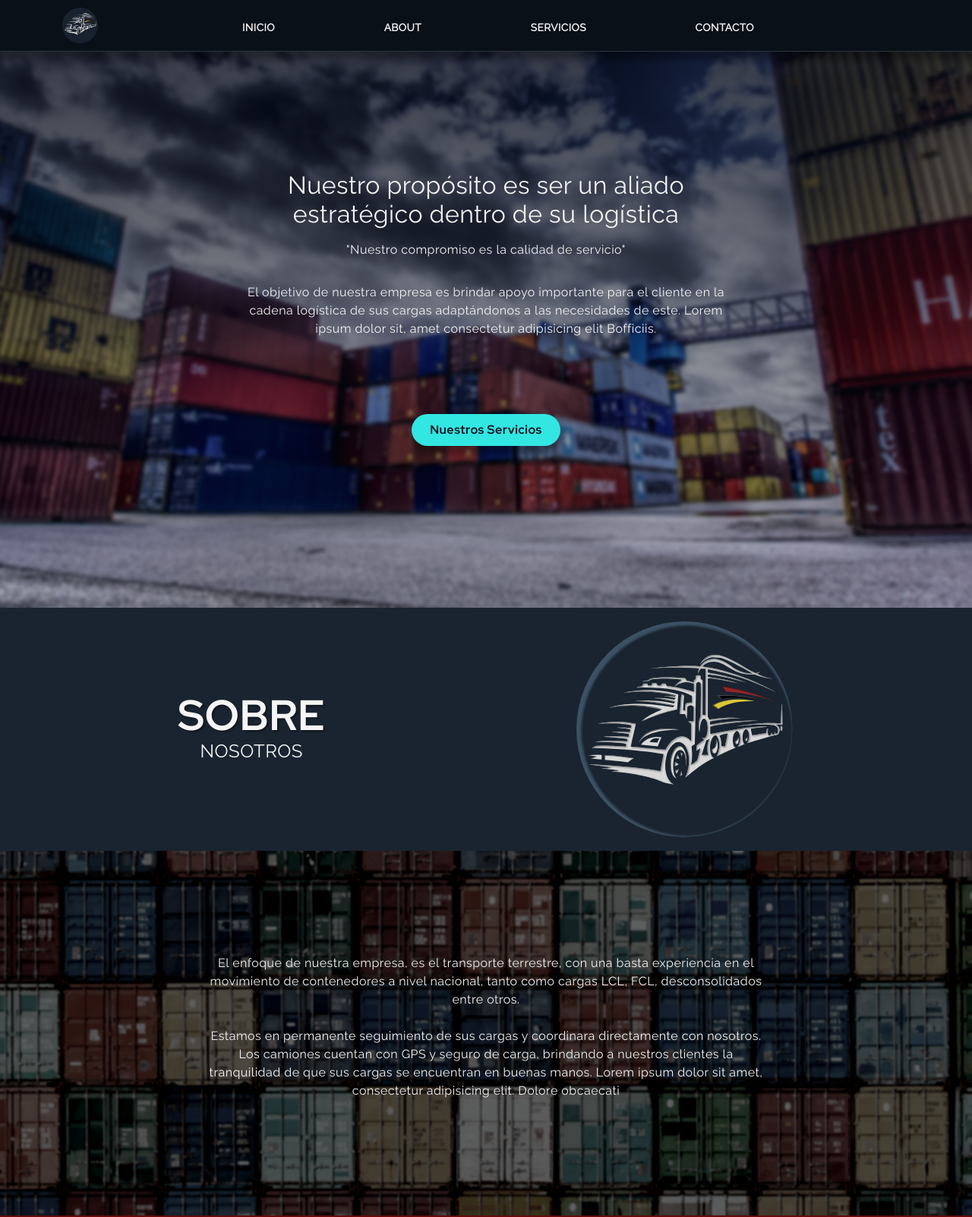
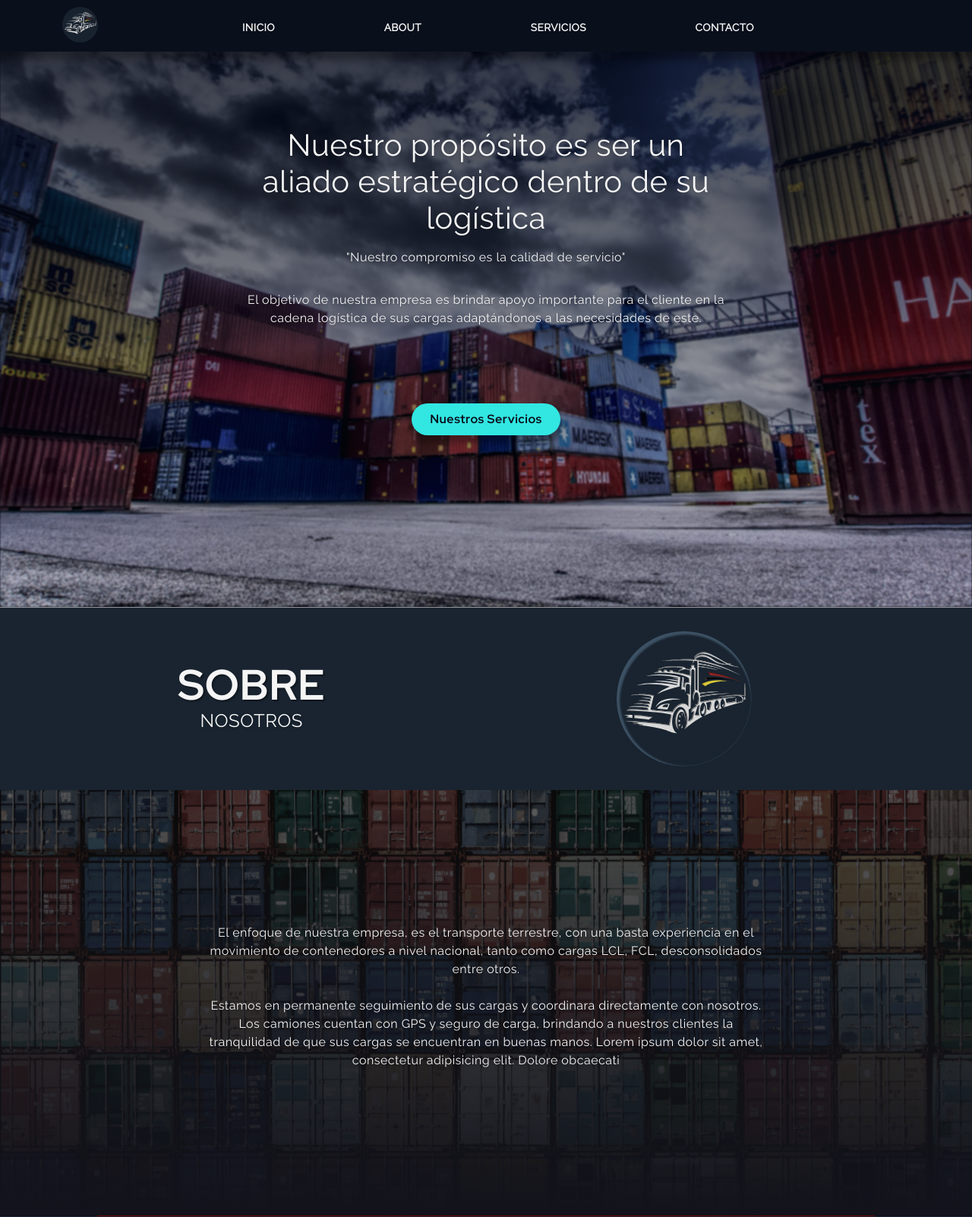
Before and after one commit to sazsner/hg-transportes, a plain HTML site: page index.html in a window 1280 px wide. Shown: the top 1602 px of the page at 76% size. Drawn offline with nearby package versions, Linux system fonts and the light colour scheme.

Commit message:
confi about,tamaño letra, limpieza, reemplazo nav scroll x sticky

```diff
--- a/assets/css/main.css
+++ b/assets/css/main.css
@@ -58,21 +58,34 @@
 *::before,
 *::after {
   box-sizing: border-box;
+}
+
+html {
+  font-size: 16px;
+  overflow-x: hidden;
+  box-sizing: border-box;
   margin: 0;
   padding: 0;
 }
 
-html {
-  font-size: 16px;
-}
-
 body {
+  position: relative;
+  height: 100%;
   font-family: "RedHatDisplay-Regular", Helvetica, Arial, sans-serif;
   line-height: 1.5;
   letter-spacing: 0.03em;
   font-weight: 400;
+  text-shadow:
+  0 1px 2px rgba(0, 0, 0, 0.15),
+  0 2px 6px rgba(0, 0, 0, 0.10);
   color: var(--lightest-slate);
+  background-color: var(--blue-dark);
 }
+/* nav shadow off */
+nav li a {
+  text-shadow: none;
+}
+
 /* -------- */
 
 /* MyClases */
@@ -124,14 +137,12 @@ body {
 }
 
 .button:hover {
-/*   background-color: var(--blue-dark);
-  color: var(--lightest-slate); */
   transform: scale(1.05);
   transition: transform 0.3s ease, background-color 0.3s ease, color 0.3s ease;
 }
 
 /* button top */
-.button--top { /* metodo para heredar a traves de html */
+.button--top { /* metodo para heredar propiedades del boton base a traves de html */
   position: fixed;
   bottom: 20px;
   right: 10px;
@@ -163,8 +174,16 @@ body {
 
 /* --------- */
 
-.p-tb {
-  padding: 150px 0;
+.ptb-h {
+  padding: 200px 0;
+}
+
+.ptb-about-top {
+  padding: 90px 0;
+}
+
+.ptb-about-bottom {
+  padding: 160px 0;
 }
 
 .subtitle-oil {
@@ -224,7 +243,7 @@ body {
 }
 
 .slate-bb {
-  border-bottom: 1px solid rgba(255, 255, 255, 0.15);
+  border-bottom: 1px solid #f5f5f596;
 }
 
 /* ---------- */
@@ -295,12 +314,13 @@ body {
 
 /* Navbar */
 .nav-pc {
-  position: relative; /* debe tener position para el z-index */
+  position: fixed; /* debe tener position para el z-index / relative para animar*/
+  width: 100%;
   height: 68px;
-  background-color: var(--dark);
+  background-color: var(--blue-dark);
   z-index: 2;
 
-  transition: transform 0.4s ease, background-color 0.3s ease;
+  /* transition: transform 0.4s ease, background-color 0.3s ease; */
 }
 
 .nav-pc .nav-links li {
@@ -319,8 +339,8 @@ body {
   text-decoration: none;
 }
 
-/* Navbar sticky desde ABOUT */
-.show-nav {
+/* Navbar sticky desde ABOUT para js */
+/* .show-nav {
   position: fixed;
   top: 0;
   width: 100%;
@@ -328,20 +348,21 @@ body {
 
   transform: translateY(0);
   animation: slideDown 0.4s ease;
-}
+} */
 
-.nav-exit {
+/* .nav-exit {
   transform: translateY(-100%);
-}
+} */
+
 /* nav in animation */
-@keyframes slideDown {
+/* @keyframes slideDown {
   from {
     transform: translateY(-100%);
   }
   to {
     transform: translateY(0);
   }
-}
+} */
 
 /* Hamburguer mobile */
 .ham {
@@ -392,11 +413,6 @@ body.menu-open {
 
 @media (max-width: 768px) {
 
-  .main {
-    margin-top: -60px;
-    z-index: -1;
-  }
-
   .nav-pc {
     height: 60px;
   }
@@ -435,7 +451,6 @@ body.menu-open {
 
     transform: translateX(-100%);
     opacity: 0;
-
     transition: transform 0.3s ease, opacity 0.3s ease;
   }
 
@@ -444,7 +459,7 @@ body.menu-open {
   }
 }
 
-@keyframes showMenu {
+/* @keyframes showMenu {
   from {
     opacity: 0;
   }
@@ -452,36 +467,32 @@ body.menu-open {
   to {
     opacity: 1;
   }
-}
+} */
 /* ---------- */
 
 
 /* Home */
 .bg-truck {
   position: relative;
-   min-height: 100vh;
+  width: 100%;
+  min-height: 100vh;
   overflow: hidden;
 }
 
 .bg-truck::before {
   content: "";
   position: absolute;
-  inset: 0;
+  inset: 0px;
   background: url(/assets/img/overlay.jpg) center/cover no-repeat;
 
-  /* modified */
+
   filter:
-    blur(2.5px)
+    blur(1px)
     brightness(1)
     saturate(0.7)
     contrast(1.1);
 
-  transform: scale(1.05);
-  /* evita bordes blancos */
   z-index: -2;
-
-  /* parallax effect */
-  /* transform: translateY(var(--parallax, 0)) scale(1.05); */
 }
 
 .bg-truck::after {
@@ -502,61 +513,48 @@ body.menu-open {
 /* About */
 .about-top {
   position: relative;
-  min-height: 40vh;
+  width: 100%;
+  min-height: 30vh;
+  min-height: 30svh;
   background-color: #192430;
   z-index: -1;
+  /* overflow: hidden; */
 }
-
-/* fade */
-/* .about-top::after {
-  content: "";
-  position: absolute;
-  left: 0;
-  right: 0;
-  bottom: -200px;
-  height: 200px;
-
-  background: linear-gradient(to bottom,
-        rgba(25, 36, 48, 1) 0%,
-        rgba(25, 36, 48, 0) 100%);
-  pointer-events: none;
-} */
-
-
 
 .about-bottom {
   position: relative;
-  min-height: 60vh;
-   overflow: hidden;
+  width: 100%;
+  min-height: 70vh;
+  min-height: 70svh;
+  overflow: hidden;
 }
 
 .about-bottom::before {
   content: "";
   position: absolute;
-  inset: 0;
+  inset: 0px;
 
   background:
-    linear-gradient(rgba(0,0,0,0.6), rgba(0,0,0,0.6)),
-    url('/assets/img/containers.png');
+    linear-gradient(rgb(30 29 29 / 70%), rgb(28 29 35 / 100%)), url(/assets/img/containers.png);
   background-size: cover;
   background-position: center;
 
   filter:
-    blur(1px)
+    blur(0px)
     brightness(1)
-    saturate(0.7)
+    saturate(1.2)
     contrast(1.1);
-
-  transform: scale(1.05);
 
   z-index: -3;
 }
 
 /* MOBILE: logo como fondo */
 @media (max-width: 767px) {
+
   .about-top {
     position: relative;
     z-index: 1;
+    overflow: hidden;
   }
 
   .about-top::before {
@@ -573,12 +571,6 @@ body.menu-open {
 }
 
 
-/* @media (max-width: 768px) {
-  .about-top,
-  .about-bottom {
-    min-height: auto;
-  }
-} */
 
 
 .padding-about {
@@ -616,9 +608,6 @@ body.menu-open {
 
 /* All site media querys adjusts */
 @media (max-width: 768px) {
-  * {
-    font-size: 0.8125rem;
-  }
 
   .subtitle-oil {
     font-size: 34px;
@@ -627,6 +616,7 @@ body.menu-open {
   .subtitle-slate {
     font-size: 34px;
   }
+
 }
 
 /* ---------- */
--- a/assets/js/navScroll.js
+++ b/assets/js/navScroll.js
@@ -8,7 +8,7 @@
  */
 
 //navscroll
-const navbar = document.getElementById("navbar");
+/* const navbar = document.getElementById("navbar");
 const about = document.getElementById("about");
 
 window.addEventListener("scroll", navScroll);
@@ -18,9 +18,9 @@ function navScroll() {
 
   if (scrollTop >= about.offsetTop) {
     navbar.classList.add('show-nav');
-    /* navbar.classList.add('bg-secondary'); */
+    navbar.classList.add('bg-secondary');
   } else {
     navbar.classList.remove('show-nav');
-    /* navbar.classList.remove('bg-secondary'); */
+    navbar.classList.remove('bg-secondary');
   }
-}
+} */
--- a/index.html
+++ b/index.html
@@ -6,7 +6,8 @@
 
   <title>HG Transportes</title>
 
-  <meta name="viewport" content="width=device-width, initial-scale=1">
+  <meta name="viewport" content="width=device-width, initial-scale=1.0, maximum-scale=1.0, user-scalable=no, interactive-widget=resizes-content">
+
 
   <!-- SEO -->
   <meta name="description"
@@ -42,10 +43,10 @@
 
 
   <!-- NAVBAR -->
-  <header id="navbar" class="nav-pc slate-bb navy-shadow">
+  <header id="navbar" class="nav-pc navy-shadow">
 
-    <nav class="container h-100">
-      <div class="row h-100 align-items-bottom">
+    <nav class="container">
+      <div class="row align-items-bottom">
 
         <!-- LOGO -->
         <h1 class="col-8 col-md-2 d-flex align-items-center">
@@ -81,63 +82,44 @@
   <!-- --------- -->
 
   <!-- MAIN -->
-  <main class="main">
-
+  <main>
     <!-- HOME SECTION -->
-    <section id="index" class="d-flex align-items-center min-vh-100 bg-truck">
-      <div class="container">
+    <section id="index" class="d-flex align-items-center bg-truck slate-bb">
+      <div class="container mb-5">
         <div class="row justify-content-center">
-          <div class="col-11 col-md-7 mb-5 py-4">
-            <h2 class="title-section text-center mb-3">Nuestro propósito es ser un aliado estratégico dentro de su logística</h2>
+          <div class="col-11 col-md-7 mb-5 pb-4">
+            <h2 class="display-6 text-center mb-3">Nuestro propósito es ser un aliado estratégico dentro de su logística</h2>
             <p class="pb-3 text-center">"Nuestro compromiso es la calidad de servicio"</p>
-            <p class="text-center">El objetivo de nuestra empresa es brindar apoyo importante para el cliente en la
-              cadena
-              logística de
-              sus cargas adaptándonos a las necesidades de este. Lorem ipsum dolor sit, amet consectetur adipisicing
-              elit Bofficiis. </p>
+            <p class="text-center">El objetivo de nuestra empresa es brindar apoyo importante para el cliente en la cadena logística de sus cargas adaptándonos a las necesidades de este.</p>
           </div>
-
           <!-- Button -->
           <div class="d-flex justify justify-content-center col-md-12 py-2">
             <button type="button" role="link" onclick="window.location='#services'"
               class="button rounded-5 navy-shadow">Nuestros Servicios</button>
           </div>
-
-
         </div>
-
       </div>
-
     </section>
     <!-- --------- -->
 
-
     <!-- ABOUT -->
     <section id="about" class="scrollReveal">
-
       <div class="d-flex align-items-center about-top bg-dark-oil">
-
         <div class="container">
           <div class="row align-items-center justify-content-around">
-
             <div class="col-md-3 text-center">
               <h2 class="display-1 mb-0 subtitle">SOBRE</h2>
               <h4 class="display-7">NOSOTROS</h4>
             </div>
-
+            <!-- logo -->
             <div class="col-md-4 d-none d-md-block text-center">
-              <img class="img-fluid" style="width: 80%;" src="../assets/img/logo-rounded.svg" alt="">
+              <img class="img-fluid" style="width: 50%;" src="../assets/img/logo-rounded.svg" alt="">
             </div>
-
           </div>
         </div>
-
       </div>
-
-
       <!-- About bottom -->
       <div class="d-flex align-items-center about-bottom">
-
         <div class="container">
           <div class="row justify-content-center">
             <div class="col-11 col-md-8 text-center">
@@ -152,43 +134,9 @@
             </div>
           </div>
         </div>
-
       </div>
-
-
-
-
-
-
-      <!--         <div class="container green">
-          <div class="row py-3 d-flex justify-content-around align-items-center blue">
-            <div class="col-md-3 text-center yellow">
-              <h2 class="cyan title-section" style="font-size: 500%; letter-spacing: 10px;">SOBRE</h2>
-              <span class="title-section" style="letter-spacing: 10px;">NOSOTROS</span>
-            </div>
-            <div class="col-lg-4 d-none d-md-block">
-              <img class="mb-4 img-fluid" style="width: 270px" src="../assets/img/logo-rounded.svg" alt="img-about">
-            </div>
-          </div>
-        </div>
-
-
-        <hr class="container mb-5" style="height:2px;border-width:0;background-color: red;width:80%;">
-
-        <div class="container my-5 fluor-green">
-          <div class="row d-flex align-items-center justify-content-center fucsia">
-            <div class="col-lg-8 orange">
-              <p class="text-center slate-txt mt-5 lemon" style="line-height: 1.2;">El enfoque de nuestra
-                empresa, es el transporte terrestre, con una basta experiencia en el movimiento de contenedores a nivel
-                nacional, tanto como cargas LCL, FCL, desconsolidados entre otros.<br><br>
-                Estamos en permanente seguimiento de sus cargas y coordinara directamente con nosotros. Los camiones
-                cuentan con GPS y seguro de carga, brindando a nuestros clientes la tranquilidad de que sus cargas se
-                encuentran en buenas manos.</p>
-            </div>
-          </div>
-        </div> -->
        <!-- line -->
-      <div class="mx-auto" style="height:2px; width:100%; background:rgb(102, 10, 10);"></div>
+      <div class="mx-auto" style="height:1px; width:80%; background:rgb(102, 10, 10);"></div>
     </section>
     <!-- END ABOUT SECTION -->
 
@@ -210,7 +158,7 @@
 
         </div>
       </div>
-      <hr class="text-center container" style="height:1px;border-width:0;background-color: red ;width:80%;">
+
       <!-- CARDS -->
       <div class="container marketing scrollReveal">
         <div class="row d-flex justify-content-center mb-5 pb-5" style="z-index: 99">
@@ -263,7 +211,7 @@
 
 
     <!-- FORM SECTION -->
-    <section class="d-flex align-items-center justify-content-center min-vh-100 scrollReveal" id="form">
+    <section class="d-flex align-items-center justify-content-center scrollReveal" id="form">
 
       <div class="container py-5">
 
@@ -386,15 +334,15 @@
   <script type="module" src="/assets/js/btn_up.js"></script>
   <script type="module" src="/assets/js/scrollReveal.js"></script>
   <script type="module" src="/assets/js/ham.js"></script>
-  <script type="module" src="/assets/js/navScroll.js"></script>
+  <!-- <script type="module" src="/assets/js/navScroll.js"></script> -->
 
-  <script src="https://cdn.jsdelivr.net/npm/@popperjs/core@2.11.8/dist/umd/popper.min.js"
+<!--   <script src="https://cdn.jsdelivr.net/npm/@popperjs/core@2.11.8/dist/umd/popper.min.js"
     integrity="sha384-I7E8VVD/ismYTF4hNIPjVp/Zjvgyol6VFvRkX/vR+Vc4jQkC+hVqc2pM8ODewa9r"
     crossorigin="anonymous"></script>
 
   <script src="https://cdn.jsdelivr.net/npm/bootstrap@5.3.8/dist/js/bootstrap.bundle.min.js"
     integrity="sha384-FKyoEForCGlyvwx9Hj09JcYn3nv7wiPVlz7YYwJrWVcXK/BmnVDxM+D2scQbITxI"
-    crossorigin="anonymous"></script>
+    crossorigin="anonymous"></script> -->
 </body>
 
 </html>
```
